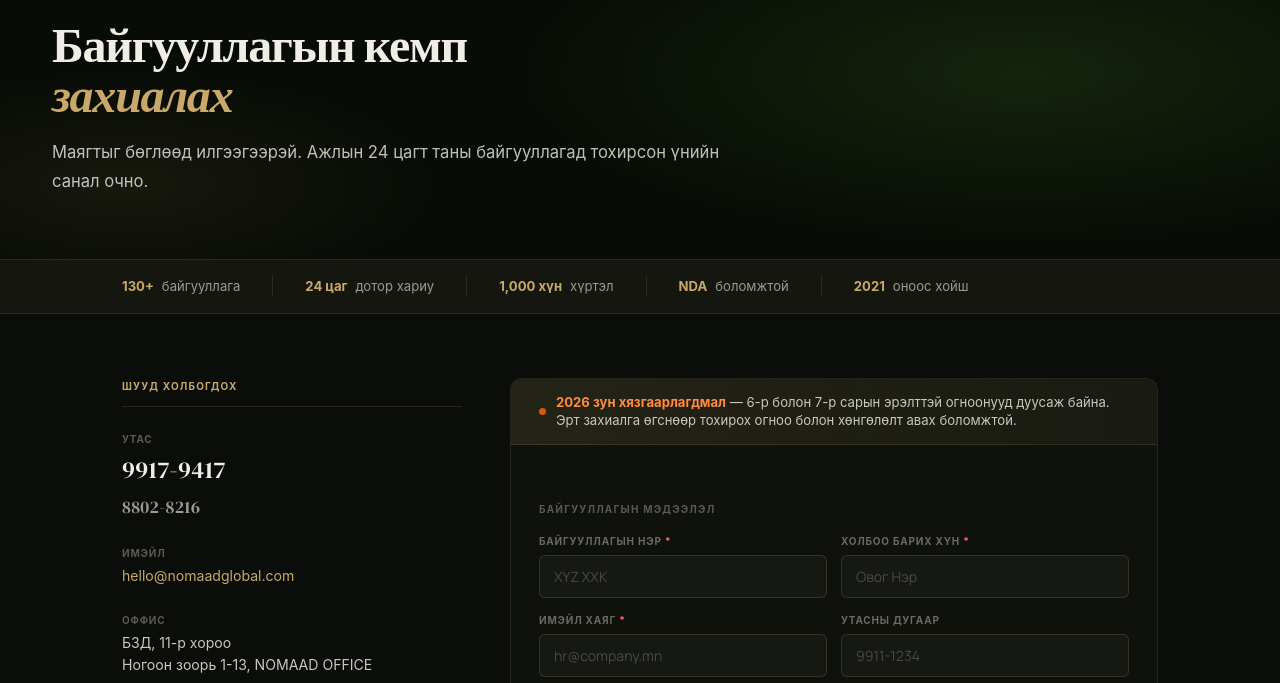
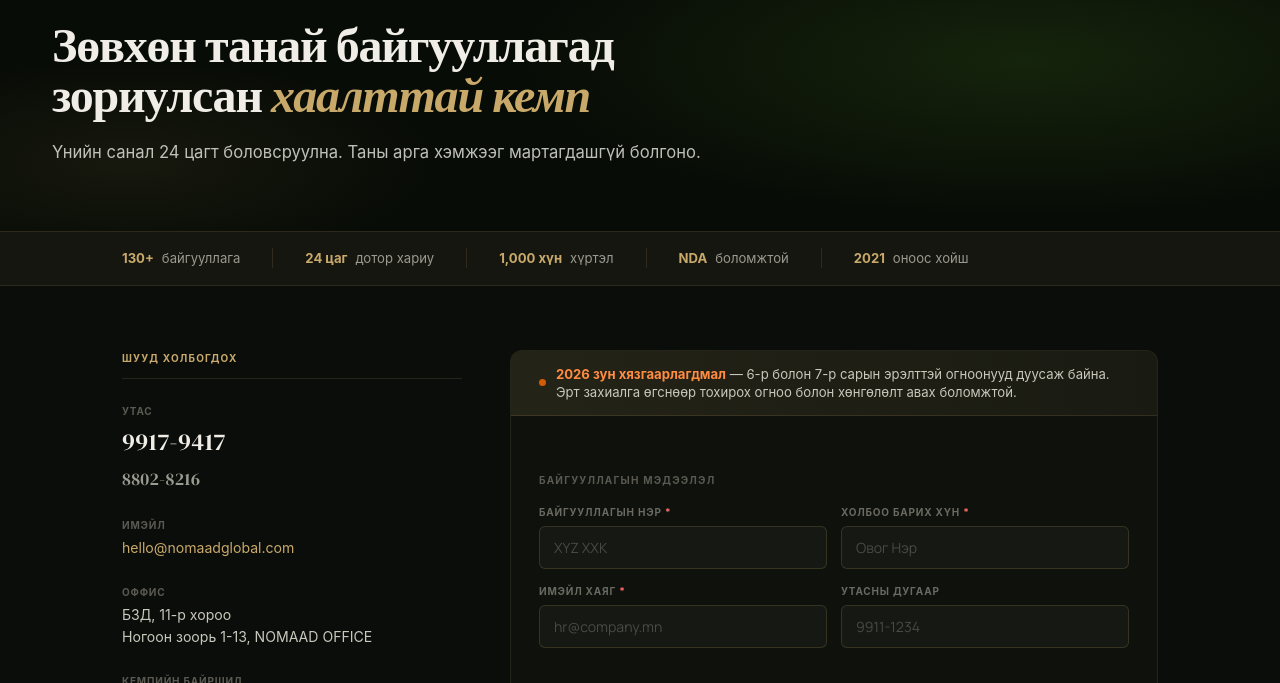
Before and after one commit to Chimunllc/nomaadcamp-site, a plain HTML site: page holboo/index.html in a window 1280 px wide. Shown: the part 113-796 px from the top of the page. Drawn offline with Linux system fonts and the light colour scheme.

Commit message:
Update index.html

```diff
--- a/holboo/index.html
+++ b/holboo/index.html
@@ -591,8 +591,8 @@
 <header class="page-header">
   <div class="container">
     <div class="ph-label">Холбоо барих</div>
-    <h1 class="ph-title">Байгууллагын кемп<br><em>захиалах</em></h1>
-    <p class="ph-sub">Маягтыг бөглөөд илгээгээрэй. Ажлын 24 цагт таны байгууллагад тохирсон үнийн санал очно.</p>
+    <h1 class="ph-title">Зөвхөн танай байгууллагад<br>зориулсан <em>хаалттай кемп</em></h1>
+    <p class="ph-sub">Үнийн санал 24 цагт боловсруулна. Таны арга хэмжээг мартагдашгүй болгоно.</p>
   </div>
 </header>
 
```
